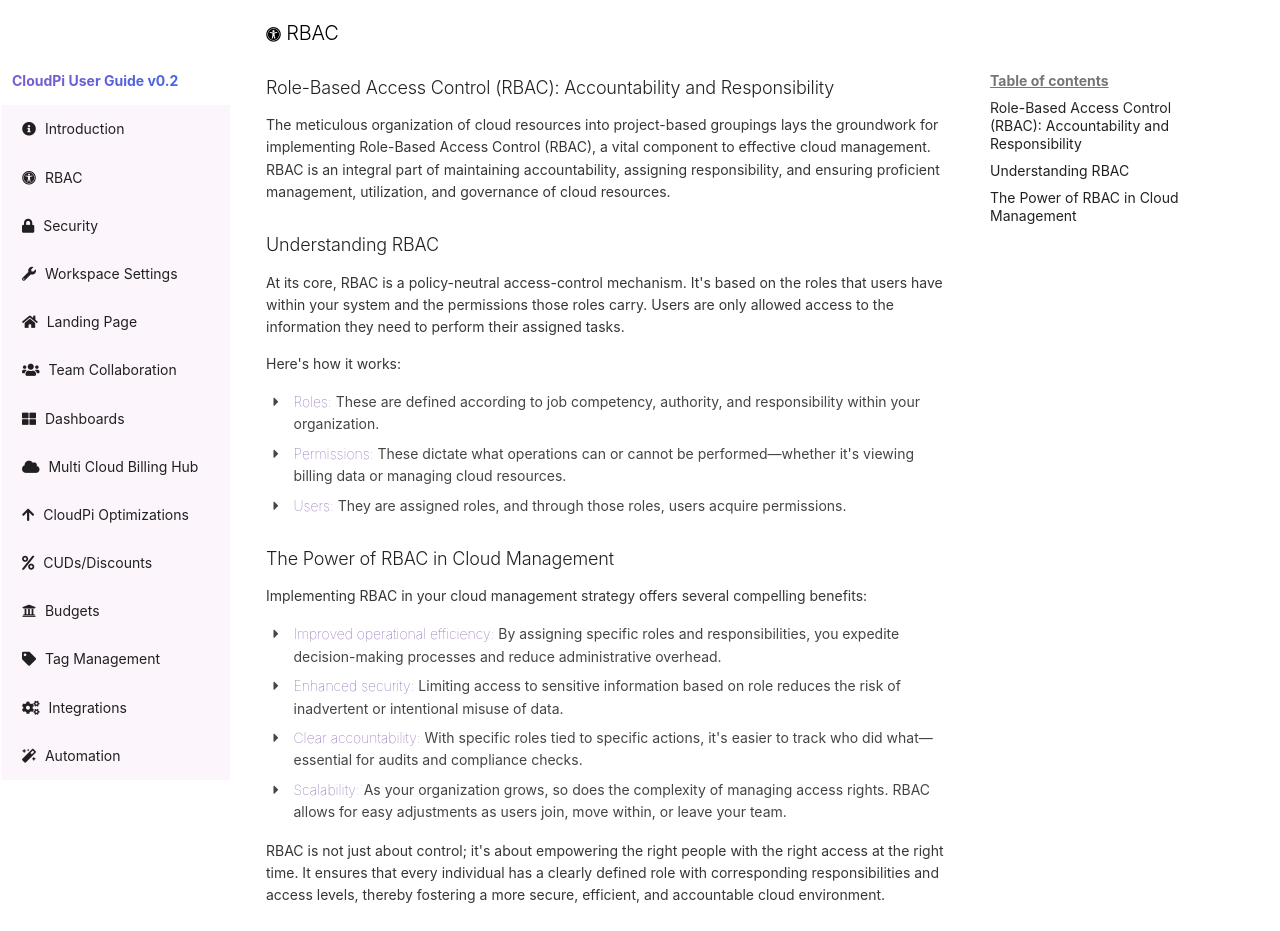
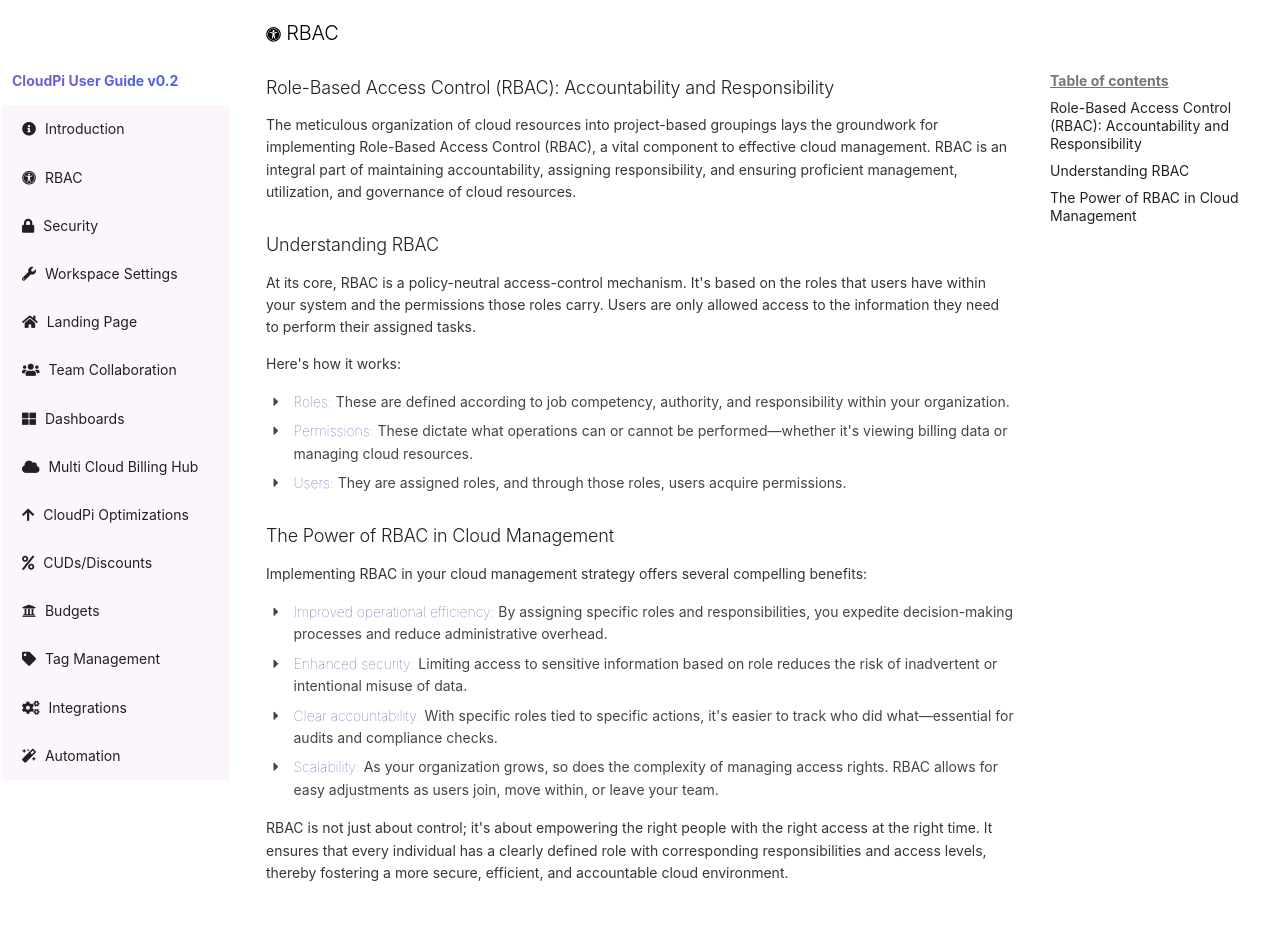
Before and after one commit to karthik-kalakada/mkdocs, an MkDocs documentation site: the page built from docs/rbac.md, in a window 1280 px wide. Built offline with MkDocs 1.6.1 and Material for MkDocs 9.7.7, drawn with Linux system fonts in a browser that asks for light colours; some web fonts are replaced; after the commit the page ends 908 px from its top, so only the background shows below that.

Commit message:
size responsive

```diff
--- a/docs/stylesheets/custom.css
+++ b/docs/stylesheets/custom.css
@@ -249,3 +249,9 @@ img {
 .md-nav__title{
   text-decoration: underline;
 }
+
+.md-grid {
+  margin-left: auto;
+  margin-right: auto;
+  max-width: 100rem;
+}
```
